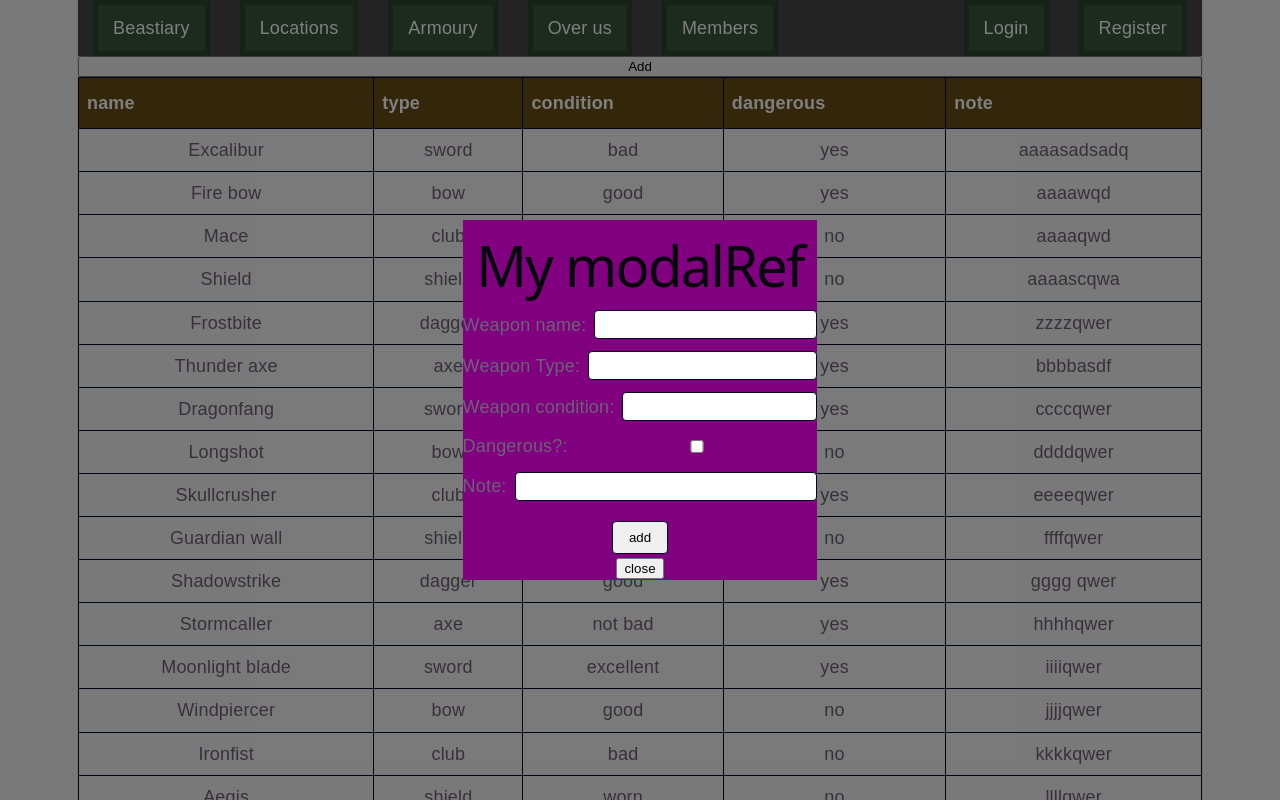
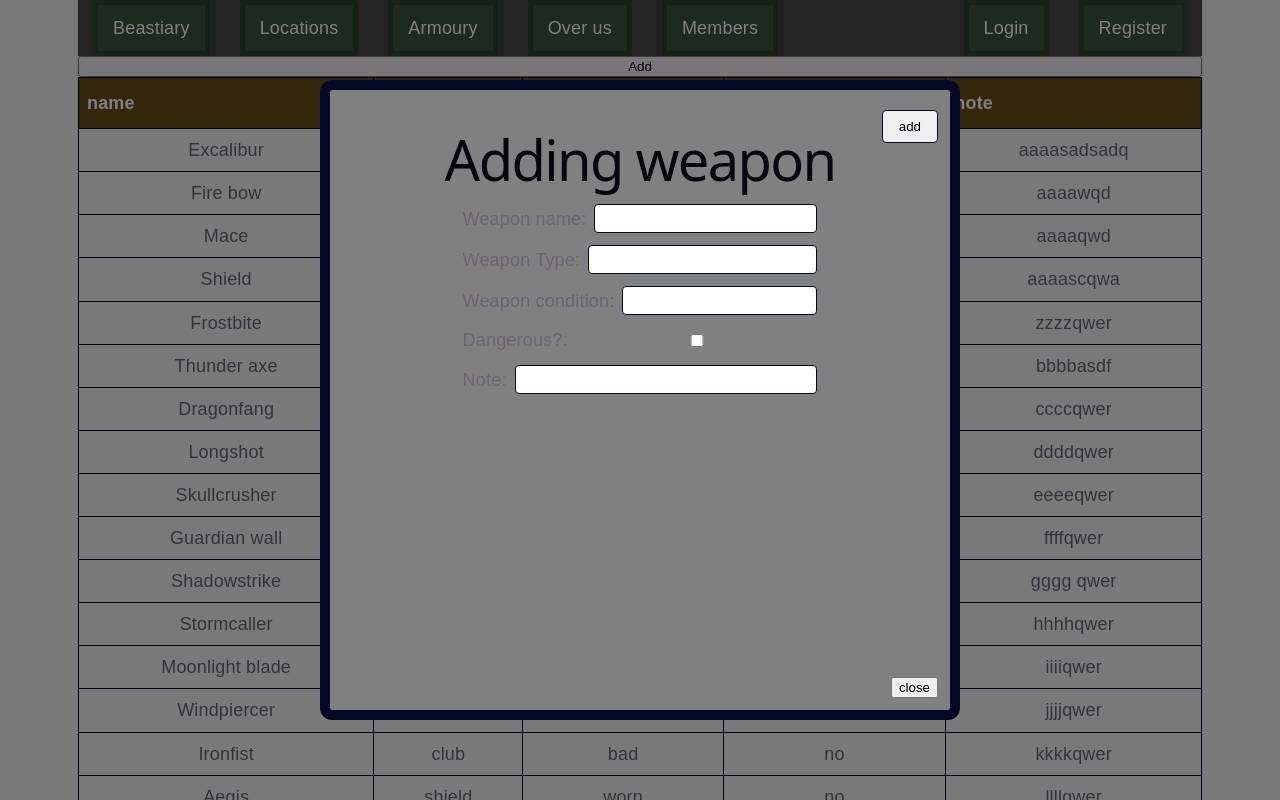
Before and after one commit to Bialywilku412/HollowMeer-Mr.Robot, a React (Vite) app in the folder HollowMeerFrontend/: page /armoury in a window 1280 px wide. Both pictures are taken after a click on the button "Add". Shown: the top 800 px of the page. Built offline with nearby package versions, Linux system fonts and the light colour scheme.

Commit message:
modal classNames

```diff
--- a/HollowMeerFrontend/src/features/armoury/ArmouryWeaponAddModal.tsx
+++ b/HollowMeerFrontend/src/features/armoury/ArmouryWeaponAddModal.tsx
@@ -15,12 +15,15 @@ export default function WeaponAddModal({ show, setShow, onAdd }) {
                     setShow(false);
                     }}
                 >
-                    <div style={{ backgroundColor: "purple"}} ref={modalRef}>
-                        <h1>My modalRef</h1>
-                        <ArmouryWeaponForm
-                            onAdd={onAdd}
-                        />
-                        <button onClick={() => setShow(false)}> close </button>
+                    <div className="weapon-modal" style={{ backgroundColor: "gray"}} ref={modalRef}>
+                        <h1>Adding weapon</h1>
+                        <div className="weapon-modal-form">
+                            <ArmouryWeaponForm
+                                onAdd={onAdd}
+                                setShow={setShow}
+                            />
+                        </div>
+                        <button className="close-btn" onClick={() => setShow(false)}> close </button>
                     </div>
                 </div>
             ) : (
```
